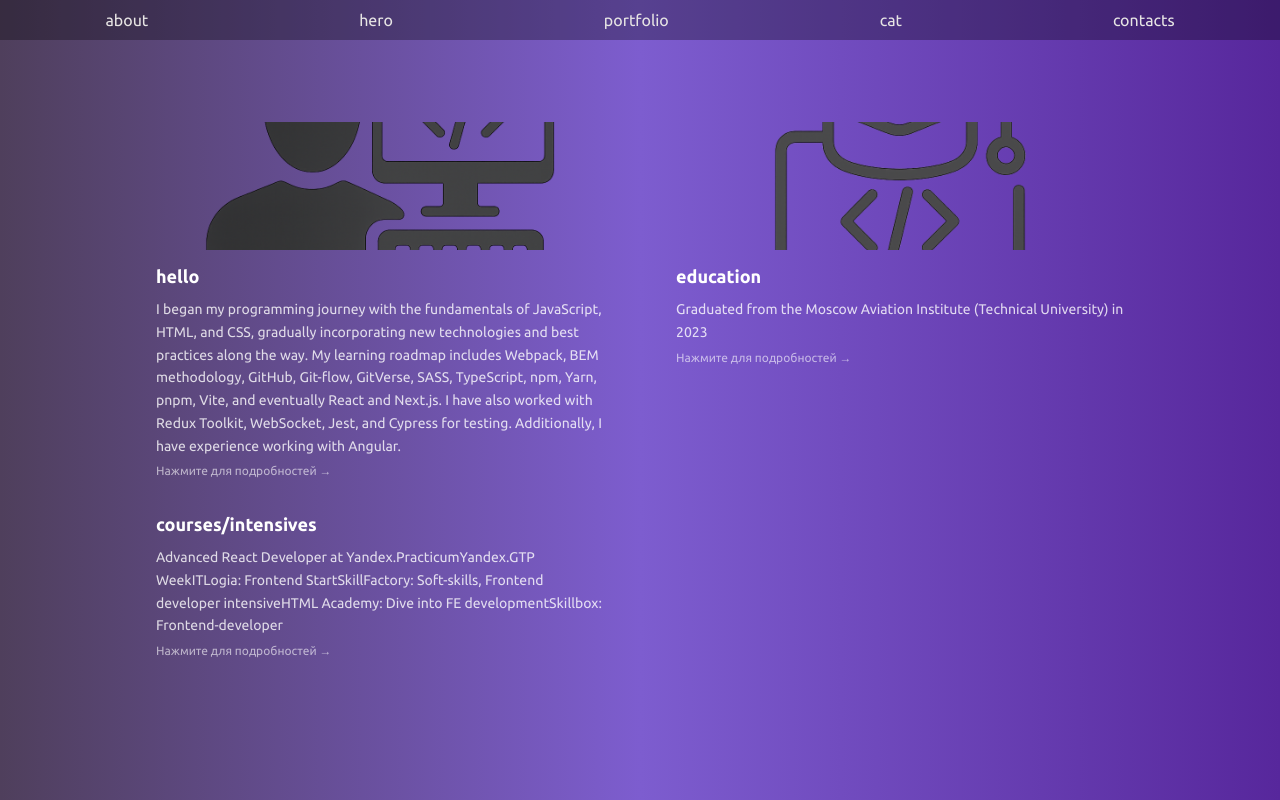
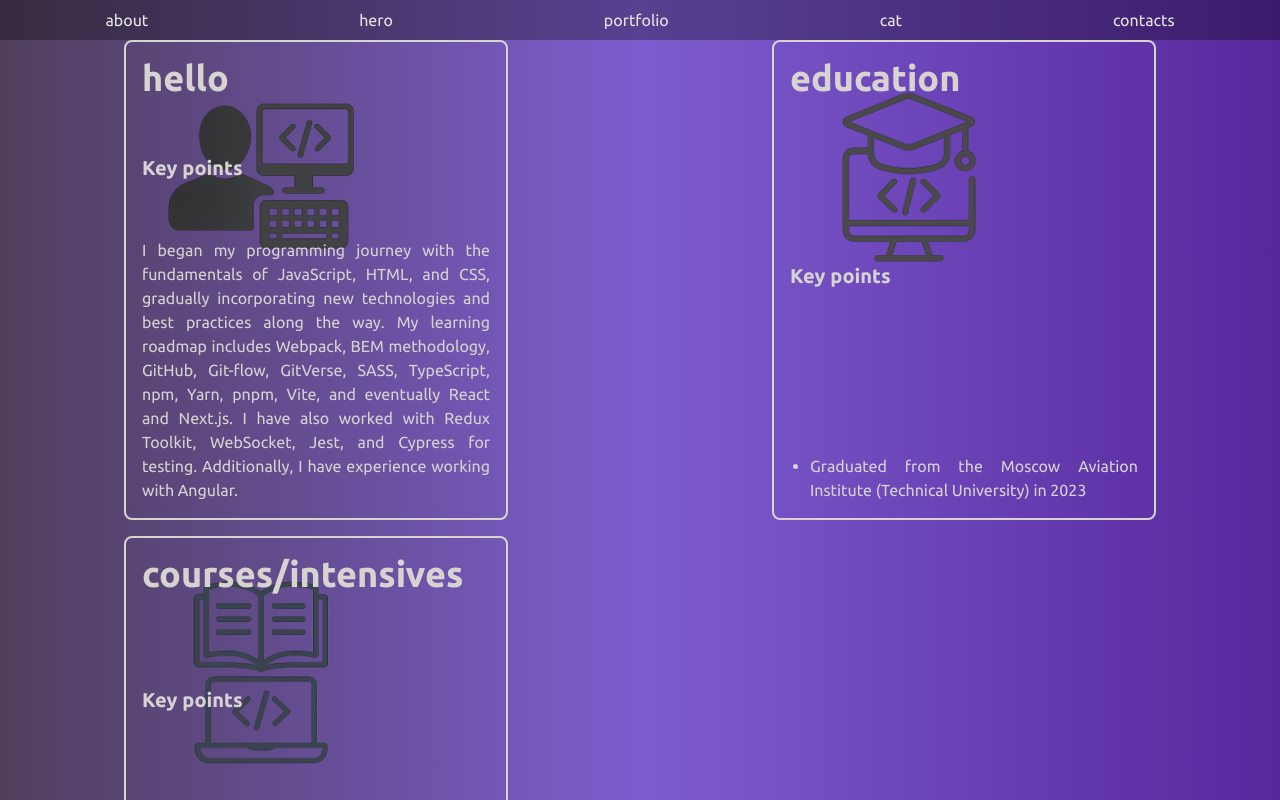
Before and after one commit to i0ji/p_ioji, a React (Vite) app: page / in a window 1280 px wide. Built offline with nearby package versions, Linux system fonts and the light colour scheme.

Commit message:
revert(components): reset about slide implementation

```diff
--- a/src/App.tsx
+++ b/src/App.tsx
@@ -1,3 +1,4 @@
+import { motion } from "framer-motion";
 import "./index.scss";
 import {
   Header,
@@ -10,7 +11,10 @@ import {
 
 export default function App() {
   return (
-    <>
+    <motion.div
+      layoutScroll
+      className="h-screen snap-y snap-mandatory overflow-y-scroll scroll-smooth"
+    >
       <Header />
       <div className="h-screen snap-y snap-mandatory overflow-y-scroll scroll-smooth">
         <About />
@@ -19,6 +23,6 @@ export default function App() {
         <Cat />
         <Contacts />
       </div>
-    </>
+    </motion.div>
   );
 }
--- a/src/components/About.tsx
+++ b/src/components/About.tsx
@@ -1,62 +1,24 @@
-import { motion, Variants } from "framer-motion";
 import { aboutData } from "data/data";
+
 import { AboutCard } from "ui/index";
+import { nanoid } from "nanoid";
 import clsx from "clsx";
-
-const listVariants: Variants = {
-  initial: {},
-  enter: { transition: { staggerChildren: 0.08 } },
-  exit: { transition: { staggerChildren: 0.08 } },
-};
-
-const itemVariants: Variants = {
-  initial: { x: "100%", opacity: 0 },
-  enter: { x: 0, opacity: 1 },
-  exit: { x: "-100%", opacity: 0 },
-};
 
 export default function About() {
   return (
     <section
       id="about"
       className={clsx(
-        "flex items-center justify-center",
-        "pt-10",
-        "h-screen w-full snap-start",
+        "y-4 pt-10 w-full",
+        "grid items-center",
+        "gap-4 lg:grid-cols-2",
+        "h-screen w-full snap-start bg-gradient-to-l from-5%",
+        "to-90 via-black via-45% to-neutral-700",
       )}
     >
-      <div className={clsx("y-4 grid h-full w-[80vw] gap-4 lg:grid-cols-2")}>
-        <motion.div
-          className="contents"
-          initial="initial"
-          whileInView="enter"
-          exit="exit"
-          viewport={{ once: true, amount: 0.2 }}
-          variants={listVariants}
-        >
-          {aboutData.map((data) => {
-            const id = String(data.id ?? data.slug ?? data.title);
-            return (
-              <motion.div
-                key={id}
-                variants={itemVariants}
-                transition={{ duration: 0.5, ease: "easeInOut" }}
-                className="h-full"
-              >
-                <div className="flex h-full items-center justify-center">
-                  <AboutCard
-                    title={data.title}
-                    to={`/about/${id}`}
-                    data={data}
-                    id={`about-${id}`}
-                    className="h-full border-white/70 transition-colors hover:border-white"
-                  />
-                </div>
-              </motion.div>
-            );
-          })}
-        </motion.div>
-      </div>
+      {aboutData.map((data) => (
+        <AboutCard key={nanoid()} data={data} />
+      ))}
     </section>
   );
 }
--- a/src/components/ui/AboutPost.tsx
+++ /dev/null
@@ -1,96 +0,0 @@
-import { useMemo } from "react";
-import { Link, useParams, useNavigate } from "react-router-dom";
-import { motion, Variants } from "framer-motion";
-import { aboutData } from "data/data";
-
-const postVariants: Variants = {
-  initial: { y: 100, opacity: 0 },
-  enter: { y: 0, opacity: 1 },
-  exit: { y: -100, opacity: 0 },
-};
-
-type RouteParams = {
-  id: string;
-};
-
-export default function AboutPost() {
-  const { id } = useParams<RouteParams>();
-  const navigate = useNavigate();
-
-  const item = useMemo(
-    () => aboutData.find((d) => String(d.id ?? d.slug ?? d.title) === id),
-    [id],
-  );
-
-  if (!item) {
-    navigate("/", { replace: true });
-    return null;
-  }
-
-  const layoutId = `about-${String(item.id ?? item.slug ?? item.title)}`;
-
-  return (
-    <motion.div
-      className="min-h-screen w-full bg-black text-white"
-      initial="initial"
-      animate="enter"
-      exit="exit"
-      variants={postVariants}
-      transition={{ duration: 0.5, ease: "easeInOut" }}
-    >
-      <div className="p-4">
-        <Link to="/" className="text-white/80 underline hover:text-white">
-          ← Назад на главную
-        </Link>
-      </div>
-
-      <div className="mx-auto max-w-5xl p-4 sm:p-8">
-        <motion.div
-          layoutId={layoutId}
-          className="rounded-xl border border-white/30 bg-transparent p-6"
-          transition={{ type: "spring", stiffness: 260, damping: 28 }}
-        >
-          {item.imgSrc && (
-            <img
-              className="mb-6 w-full rounded-lg border border-white/30 object-cover"
-              src={item.imgSrc}
-              alt={item.title}
-            />
-          )}
-
-          <h1 className="mb-4 text-3xl font-semibold">{item.title}</h1>
-
-          {item.description && (
-            <p className="mb-4 text-lg text-white/80">{item.description}</p>
-          )}
-
-          {item.text && (
-            <div className="space-y-4 leading-relaxed text-white/70">
-              <p>{item.text}</p>
-
-              {/* Дополнительный контент для демонстрации */}
-              <div className="mt-8 space-y-4">
-                <h3 className="text-xl font-medium text-white">
-                  Дополнительная информация
-                </h3>
-                <p>
-                  Здесь можно разместить расширенное описание, изображения,
-                  списки или любой другой контент.
-                </p>
-
-                <div className="mt-6 flex gap-3">
-                  <button className="rounded border border-white/80 px-4 py-2 text-sm transition-colors hover:bg-white hover:text-black">
-                    Действие 1
-                  </button>
-                  <button className="rounded border border-white/80 px-4 py-2 text-sm transition-colors hover:bg-white hover:text-black">
-                    Действие 2
-                  </button>
-                </div>
-              </div>
-            </div>
-          )}
-        </motion.div>
-      </div>
-    </motion.div>
-  );
-}
--- a/src/components/ui/aboutCard.tsx
+++ b/src/components/ui/aboutCard.tsx
@@ -1,42 +1,41 @@
-import { Link } from "react-router-dom";
-import { motion } from "framer-motion";
+import { nanoid } from "nanoid";
+
 import clsx from "clsx";
 
-export default function AboutCard({ data, to, className, id }: aboutCardModel) {
+export default function AboutCard({ data }: { data: aboutDataModel }) {
   return (
-    <motion.div
-      layoutId={id}
-      layout
+    <div
       className={clsx(
-        "h-[40vh] w-[full]",
-        "md:h-[30vh] md:w-[60vh]",
-        "cursor-pointer rounded-lg border bg-transparent p-4 text-white",
-        "transition-all duration-300 hover:shadow-lg",
-        className,
+        "relative mx-auto flex h-[30vh] w-[90vw] flex-col justify-between",
+        "transform p-4",
+        "rounded-lg border-2 border-stone-300",
+        "bg-transparent text-stone-300",
+        "sm:h-[50vh]",
+        "md:w-[60vw] md:border-solid",
+        "lg:h-[80vh] lg:w-[30vw] xl:h-[60vh] 2xl:h-[30vh] 2xl:w-[30vw]",
+        "transition-transform duration-200 ease-linear",
       )}
-      transition={{ type: "spring", stiffness: 260, damping: 28 }}
-      whileHover={{ scale: 1.02 }}
-      whileTap={{ scale: 0.98 }}
+      data-carousel-item
     >
-      {data.imgSrc && (
-        <img
-          className="mb-3 h-32 w-full rounded border border-white/30 object-cover"
-          src={data.imgSrc}
-          alt={data.title}
-        />
+      <img
+        className={clsx("absolute z-[-10] h-1/2")}
+        src={data.imgSrc}
+        alt="{data.title}"
+      />
+      <h2>{data.title}</h2>
+      <h6>{data.keyWords}</h6>
+
+      {Array.isArray(data.description) ? (
+        <ul className="flex z-100 list-disc flex-col justify-between pl-5 text-justify">
+          {data.description.map((unit) => (
+            <li key={nanoid()}>
+              <p>{unit}</p>
+            </li>
+          ))}
+        </ul>
+      ) : (
+        <p className="text-justify">{data.description}</p>
       )}
-
-      <h3 className="mb-2 text-lg font-semibold">{data.title}</h3>
-
-      {(data.description || data.description) && (
-        <p className="text-sm leading-relaxed text-white/80">
-          {data.description || data.description}
-        </p>
-      )}
-
-      <Link to={to} className="mt-3 text-xs text-white/60">
-        Нажмите для подробностей →
-      </Link>
-    </motion.div>
+    </div>
   );
 }
--- a/src/components/ui/heroCard.tsx
+++ b/src/components/ui/heroCard.tsx
@@ -4,7 +4,7 @@ import { HeroModal } from "components/index";
 
 import clsx from "clsx";
 
-export default function Card({ data }: { data: heroModel }) {
+export default function Card({ data }) {
   const [isOpen, setIsOpen] = useState(false);
 
   const handleOpenModal = () => setIsOpen(true);
--- a/src/data/data.ts
+++ b/src/data/data.ts
@@ -1,5 +1,6 @@
 import a1 from "assets/about/about.png";
 import a2 from "assets/about/education.png";
+import a3 from "assets/about/courses.png";
 
 const heroData: Array<heroDataModel> = [
   {
@@ -116,6 +117,7 @@ const aboutData: Array<aboutDataModel> = [
   },
   {
     title: "courses/intensives",
+    imgSrc: a3,
     keyWords: "Key points",
     description: [
       "Advanced React Developer at Yandex.Practicum",
--- a/src/services/types.d.ts
+++ b/src/services/types.d.ts
@@ -26,9 +26,3 @@ interface aboutCardModel {
   data: aboutDataModel;
   slug?: string;
 }
-
-interface heroModalProps {
-  isOpen: boolean;
-  handleClose: () => void;
-  description: Array<string>;
-}
```
Also changed, not shown: src/assets/about/courses.png (added).
